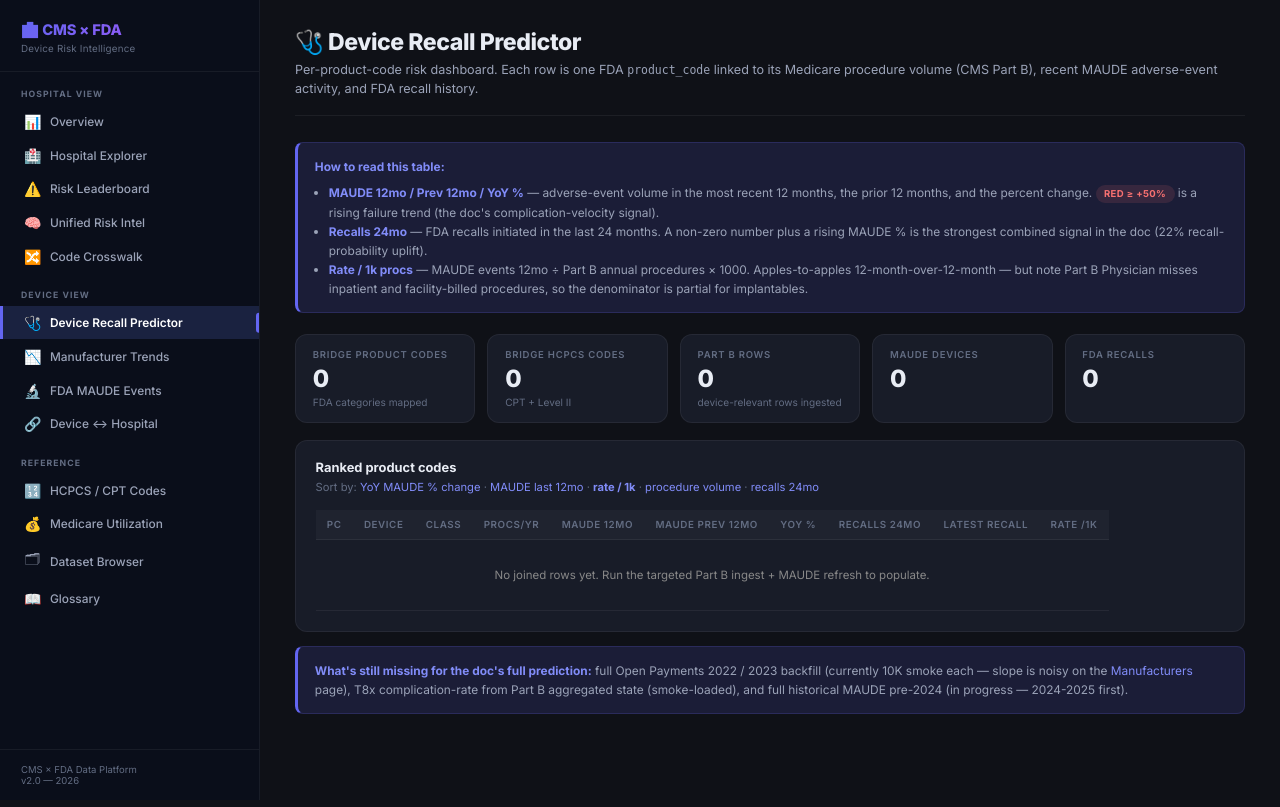
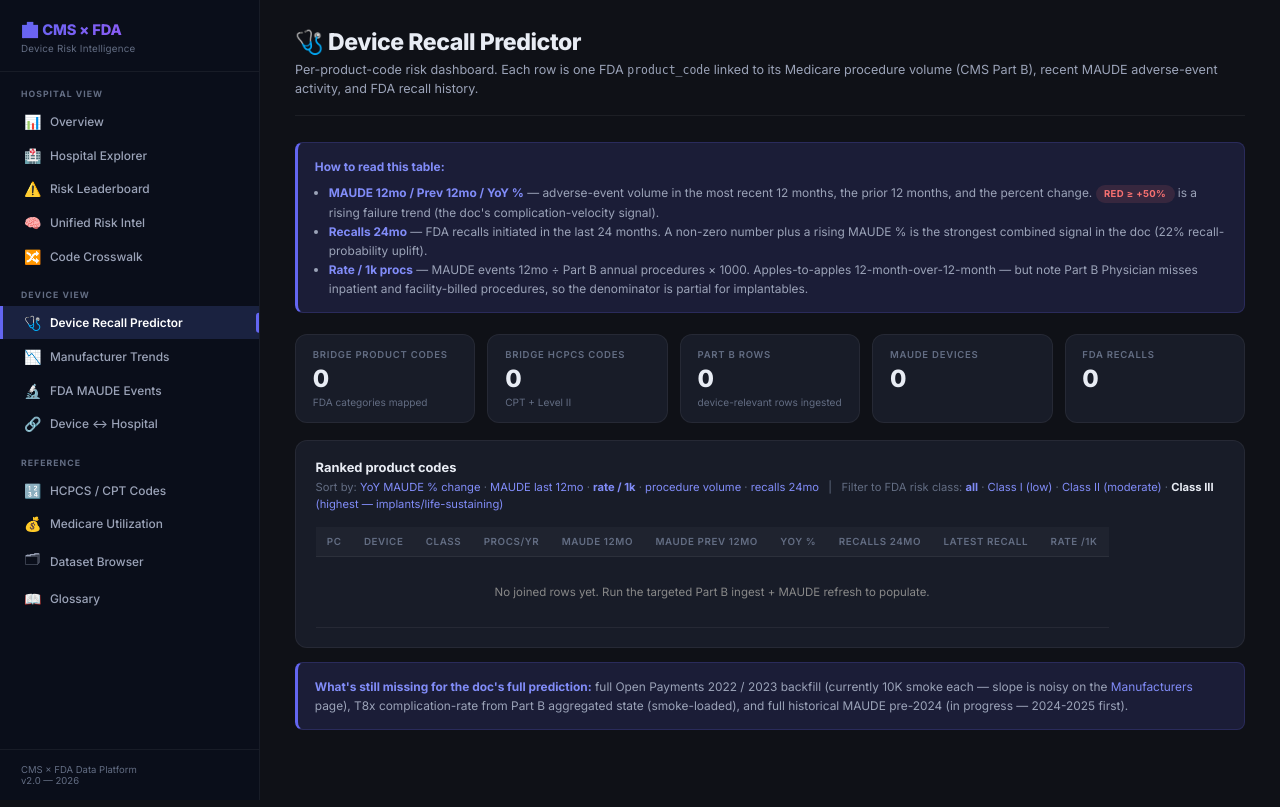
Before and after one commit to RohanPandeydev/hospital_us_cms_data, a FastAPI app: page /devices in a window 1280 px wide. Run offline with FastAPI, Linux system fonts and the light colour scheme; some libraries are stand-ins or nearby versions.

Commit message:
Add FDA risk-class filter to /devices
The user wants to focus on Class III devices — implants and life-sustaining
hardware where adverse-event-to-hospital attribution actually matters most.
Class I/II are mostly low-risk diagnostics that don't generate the kind of
recall pattern the predictor is built for.

  /devices?device_class=3   → 9 Class III implants (pacemakers, ICDs, leads,
                              heart valves, etc.)
  /devices?device_class=2   → moderate-risk
  /devices?device_class=1   → low-risk
  /devices                   → all (default)

The class filter combines with the existing sort options.

```diff
--- a/ui/app.py
+++ b/ui/app.py
@@ -1062,7 +1062,7 @@
 
 
 @app.get("/devices", response_class=HTMLResponse)
-def devices(request: Request, sort: str = "rate"):
+def devices(request: Request, sort: str = "rate", device_class: str = ""):
     """Device-centric recall-prediction view.
 
     Joins Part B procedure volume × MAUDE adverse-event count × Recall history
@@ -1147,8 +1147,10 @@
         LEFT JOIN r         ON v.product_code = r.product_code
         LEFT JOIN c         ON v.product_code = c.product_code
         WHERE v.proc_volume >= 100  -- drop noise: PCs with <100 Part B services aren't comparable
+          AND ({{cls:String}} = '' OR c.device_class = {{cls:String}})
         ORDER BY {sort_sql}
         """,
+        {"cls": device_class},
     )
 
     _, kpi = q(
@@ -1170,6 +1172,7 @@
             "request": request, "active": "devices",
             "cols": cols, "rows": rows,
             "kpi": kpi, "sort": sort,
+            "device_class": device_class,
         },
     )
 
--- a/ui/templates/devices.html
+++ b/ui/templates/devices.html
@@ -33,11 +33,17 @@
   <div class="card-title">Ranked product codes</div>
   <p class="card-subtitle">
     Sort by:
-    <a href="?sort=trend"  {% if sort=='trend'  %}style="font-weight:700;"{% endif %}>YoY MAUDE % change</a> ·
-    <a href="?sort=maude"  {% if sort=='maude'  %}style="font-weight:700;"{% endif %}>MAUDE last 12mo</a> ·
-    <a href="?sort=rate"   {% if sort=='rate'   %}style="font-weight:700;"{% endif %}>rate / 1k</a> ·
-    <a href="?sort=vol"    {% if sort=='vol'    %}style="font-weight:700;"{% endif %}>procedure volume</a> ·
-    <a href="?sort=recall" {% if sort=='recall' %}style="font-weight:700;"{% endif %}>recalls 24mo</a>
+    <a href="?sort=trend&device_class={{ device_class }}"  {% if sort=='trend'  %}style="font-weight:700;"{% endif %}>YoY MAUDE % change</a> ·
+    <a href="?sort=maude&device_class={{ device_class }}"  {% if sort=='maude'  %}style="font-weight:700;"{% endif %}>MAUDE last 12mo</a> ·
+    <a href="?sort=rate&device_class={{ device_class }}"   {% if sort=='rate'   %}style="font-weight:700;"{% endif %}>rate / 1k</a> ·
+    <a href="?sort=vol&device_class={{ device_class }}"    {% if sort=='vol'    %}style="font-weight:700;"{% endif %}>procedure volume</a> ·
+    <a href="?sort=recall&device_class={{ device_class }}" {% if sort=='recall' %}style="font-weight:700;"{% endif %}>recalls 24mo</a>
+    &nbsp; | &nbsp;
+    Filter to FDA risk class:
+    <a href="?sort={{ sort }}&device_class="  {% if device_class=='' %}style="font-weight:700;"{% endif %}>all</a> ·
+    <a href="?sort={{ sort }}&device_class=1" {% if device_class=='1' %}style="font-weight:700;"{% endif %}>Class I (low)</a> ·
+    <a href="?sort={{ sort }}&device_class=2" {% if device_class=='2' %}style="font-weight:700;"{% endif %}>Class II (moderate)</a> ·
+    <a href="?sort={{ sort }}&device_class=3" {% if device_class=='3' %}style="font-weight:700;"{% endif %}><strong>Class III</strong> (highest — implants/life-sustaining)</a>
   </p>
 
   <table class="scroll-wrap">
```
